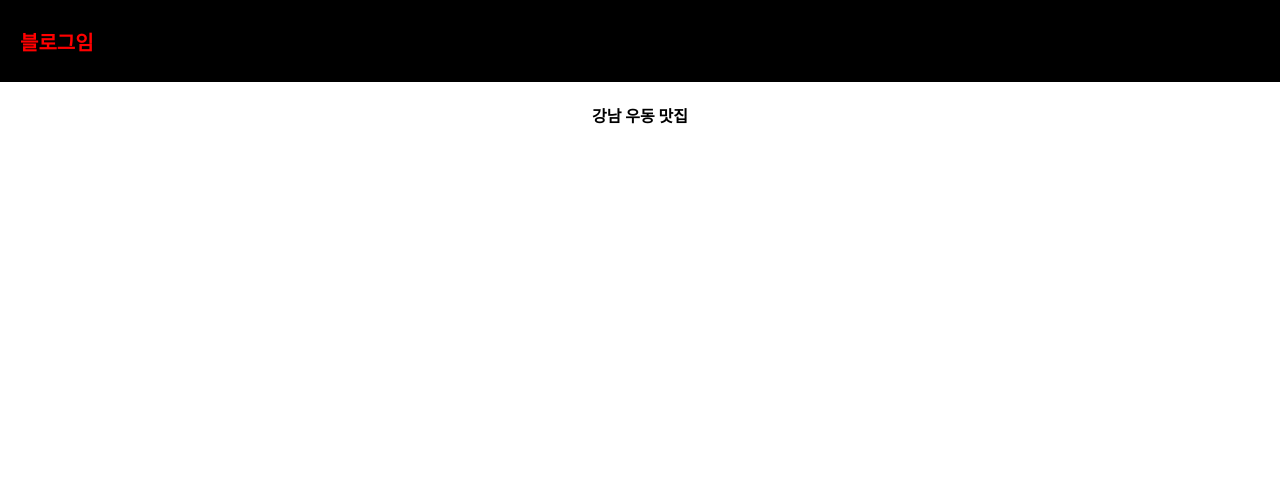
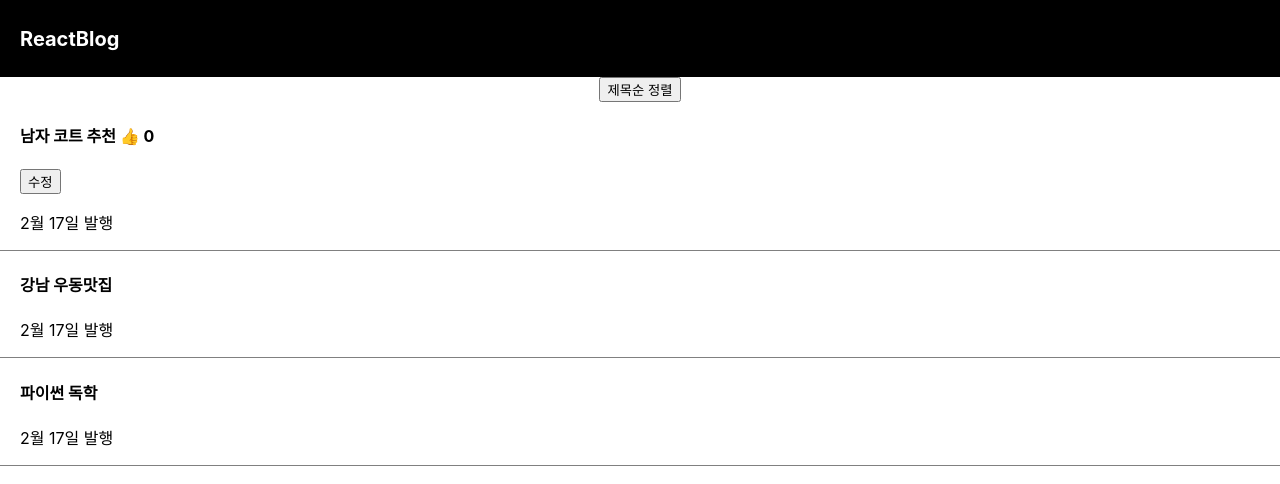
Before and after one commit to zzgh06/codingapple, a React (Create React App) app in the folder React/blog/: page / in a window 1280 px wide. Shown: the top 484 px of the page. Built offline with nearby package versions, Linux system fonts and the light colour scheme.

Commit message:
240229-codingapple

```diff
--- a/React/blog/src/App.css
+++ b/React/blog/src/App.css
@@ -8,6 +8,16 @@
   width: 100%;
   color: white;
   padding-left: 20px;
+}
+
+div {
+  box-sizing: border-box;
+}
+
+.list {
+  padding-left: 20px;
+  text-align: left;
+  border-bottom: 1px solid grey;
 }
 
 .App-logo {
--- a/React/blog/src/App.js
+++ b/React/blog/src/App.js
@@ -1,23 +1,63 @@
-// import logo from './logo.svg';
+/* eslint-disable */
+
+import logo from './logo.svg';
 import './App.css';
+import { useState } from 'react';
 
 function App() {
 
   // 서버에서 가져온 실제 데이터로 가정
   let post = '강남 우동 맛집';
 
+  // useState : 변수 같이 자료를 잠깐 저장하기 위한 방법
+  // 1. import { useState } from 'react';
+  // 2. let [작명(변수명), 작명(state 변경용 함수)] = useState { 보관할 자료 };
+
+  // Q. 왜 state 써야함?
+  // A. state는 변동사항이 생기면 state쓰는 html도 자동으로 재렌더링해줍니다
+
+  let [글제목, 제목변경] = useState(['남자 코트 추천', '강남 우동맛집', '파이썬 독학']);
+  let [좋아요, 좋아요변경] = useState(0);
+
   return (
     <div className="App">
       {/* JSX 문법 1. class 선언은 className  */}
       <div className="black-nav">
         {/* JSX 문법 3. style 넣을 땐 style={{스타일명 : '값'}} */}
-        <h4 style={ {color : 'red', fontSize : '20px'} }>블로그임</h4>
+        <h4 style={ {color : 'white', fontSize : '20px'} }>ReactBlog</h4>
       </div>
       {/* JSX 문법 2. 변수를 넣을 땐 {중괄호} */}
 
       {/* 블로그 글 제목을 만들고 싶은데 */}
       {/* 실제 서비스면 서버 이런데서 블로그 글 가져와서 보여줄 듯 */}
-      <h4>{ post }</h4>
+      {/* <h4>{ post }</h4> */}
+      <button onClick={ () => {
+          let titleCopy = [...글제목];
+          titleCopy.sort((a, b) => {
+            return ( a < b ) ? -1 : ( a == b ) ? 0 : 1;
+          })
+          제목변경(titleCopy);
+        }}>제목순 정렬</button>
+      <div className='list'>
+        {/* state 변경하는 법 : 등호로 변경금지, state변경함수(새로운 state) */}
+        <h4>{ 글제목[0] } <span onClick={ () => { 좋아요변경(좋아요+1) }}>👍</span> { 좋아요 } </h4>
+        <button onClick={ () => {
+          // array/object 다룰 때는 원본은 보존하는게 좋음
+          // state 변경함수 특징 : 기존 state == 신규 state 의 경우 변경안해줌.
+          let copy = [...글제목];
+          copy[0] = '여자 코트 추천';
+          제목변경(copy);
+          }}>수정</button>
+        <p>2월 17일 발행</p>
+      </div>
+      <div className='list'>
+        <h4>{ 글제목[1] } </h4>
+        <p>2월 17일 발행</p>
+      </div>
+      <div className='list'>
+        <h4>{ 글제목[2] } </h4>
+        <p>2월 17일 발행</p>
+      </div>
     </div>
   );
 }
```
